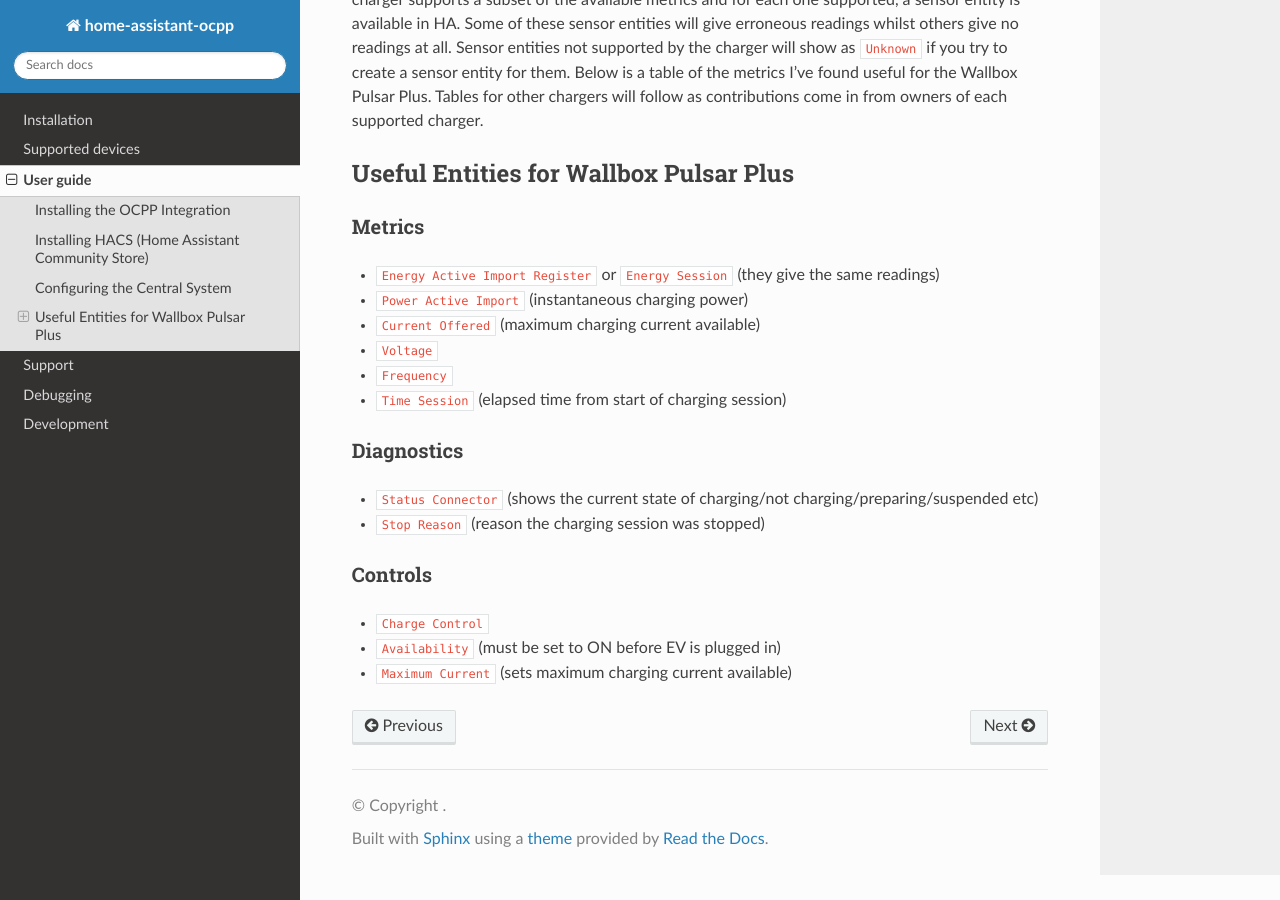
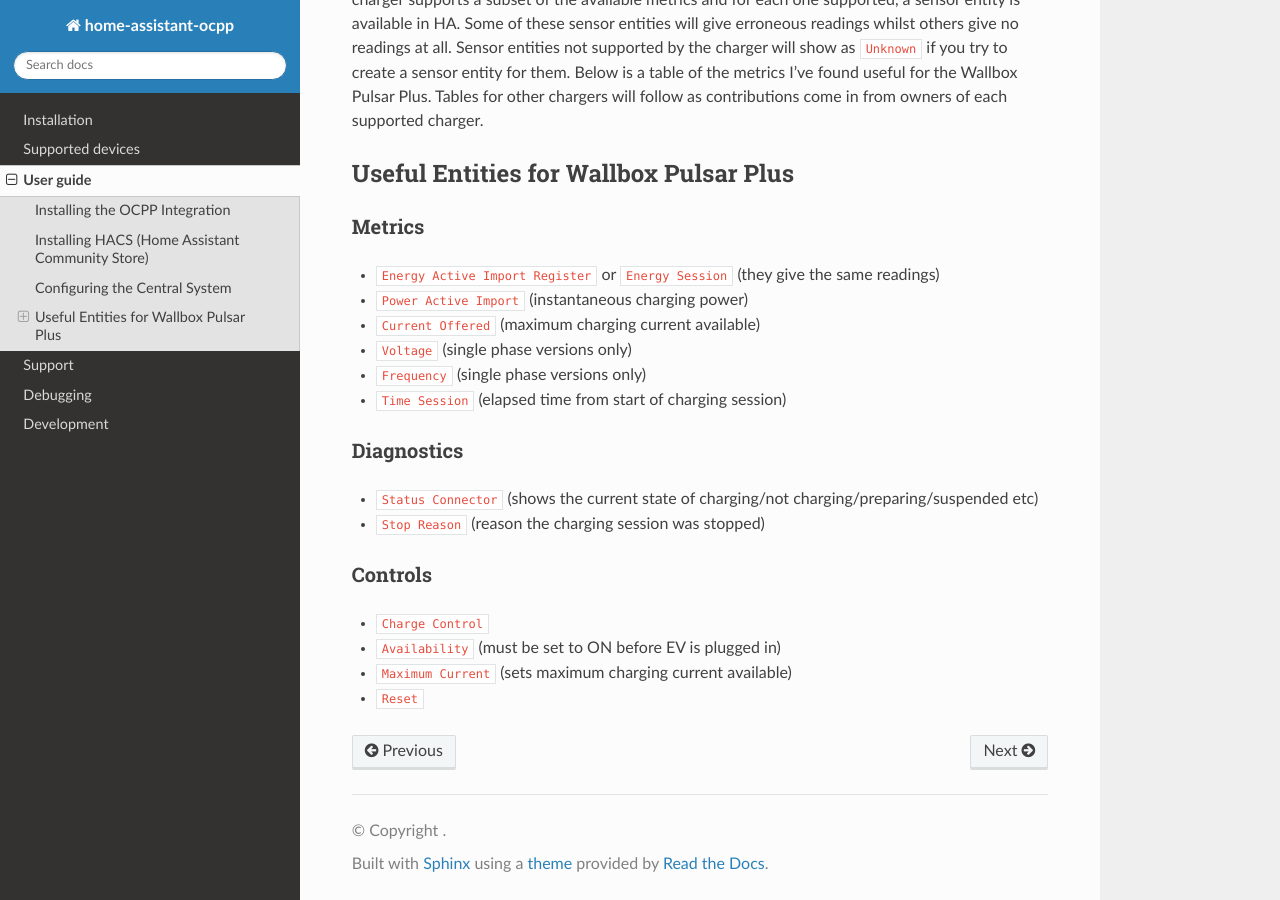
Before and after one commit to lbbrhzn/ocpp, a Sphinx documentation site: the page built from docs/user-guide.md, in a window 1280 px wide and 900 px high, scrolled down 1714 px. Built offline with Sphinx 7.4.7 and the Read the Docs theme 2.0.0, drawn with Linux system fonts in a browser that asks for light colours.

Commit message:
Update user-guide.md
Correct metrics for 3-phase Pulsar Plus.
Add Reset control for Pulsar Plus.

```diff
--- a/docs/user-guide.md
+++ b/docs/user-guide.md
@@ -30,8 +30,8 @@ Measurands (according to OCPP terminology) are actually metrics provided by the
 * `Energy Active Import Register` or `Energy Session` (they give the same readings)
 * `Power Active Import` (instantaneous charging power)
 * `Current Offered` (maximum charging current available)
-* `Voltage`
-* `Frequency`
+* `Voltage` (single phase versions only)
+* `Frequency` (single phase versions only)
 * `Time Session` (elapsed time from start of charging session)
 
 ### Diagnostics
@@ -44,3 +44,4 @@ Measurands (according to OCPP terminology) are actually metrics provided by the
 * `Charge Control`
 * `Availability` (must be set to ON before EV is plugged in)
 * `Maximum Current` (sets maximum charging current available)
+* `Reset`
```
